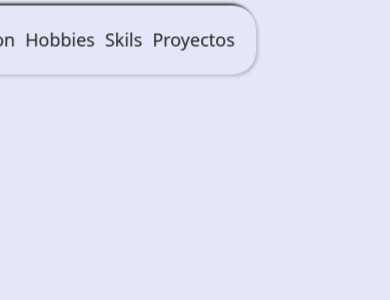
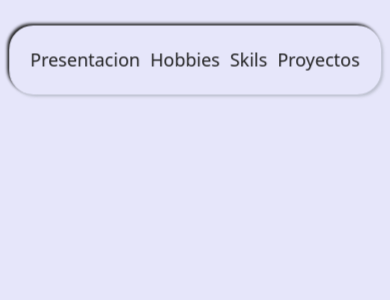
Before and after one commit to FranciscoDJVI/Portafolio, a React (Vite) app in the folder portafolio/: page / in a window 390 px wide. Shown: the top 300 px of the page. Built offline with nearby package versions, Linux system fonts and the light colour scheme.

Commit message:
center navbar

```diff
--- a/portafolio/src/App.css
+++ b/portafolio/src/App.css
@@ -24,7 +24,7 @@
     position: fixed;
     display: flex;
     flex-direction: row;
-    top: 40px;
+    top: 60px;
     left: 50%;
     transform: translate(-50%, -50%);
     width: fit-content;
@@ -142,8 +142,9 @@
     position: fixed;
     display: flex;
     flex-direction: row;
-    top: 40px;
-    left: 70px;
+    top: 60px;
+    left: 50%;
+    transform: translate(-50%, -50%);
     width: fit-content;
     z-index: 1000;
     padding: 1rem;
```
